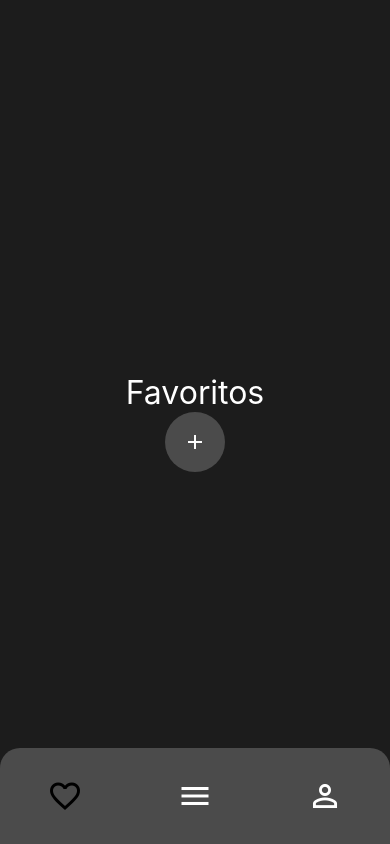
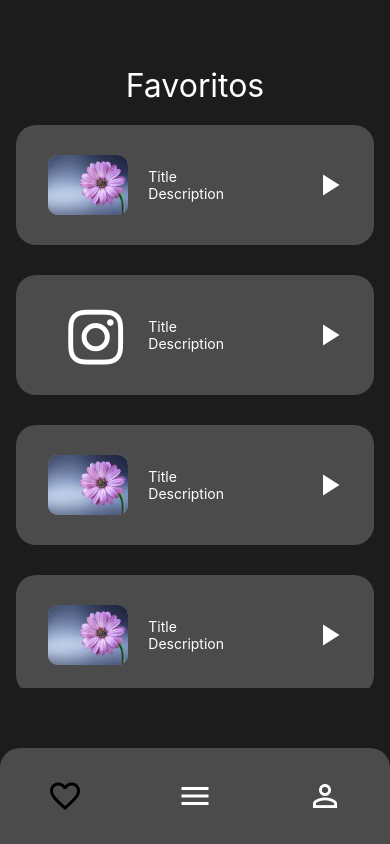
Before and after one commit to Ryoga05/VideoList, a React Native app: screen /Favoritos in a window 390 px wide. Built offline with nearby package versions, Linux system fonts and the light colour scheme; no server answers.

Commit message:
Afegir els videos a Favoritos.js

```diff
--- a/pages/Favoritos.js
+++ b/pages/Favoritos.js
@@ -1,11 +1,13 @@
 import React, { useEffect, useState } from 'react';
-import { View, Text, StyleSheet } from 'react-native';
+import { View, Text, StyleSheet, ScrollView } from 'react-native';
 import Icon from 'react-native-vector-icons/MaterialIcons';
-import Menu from '../components/Menu';
-import AddButton from '../components/AddButton';
 
 import { FIREBASE_STORAGE } from '../firebaseConfig'; // Importa la configuración de Firebase
 import { collection, getDocs, updateDoc, deleteDoc, doc } from 'firebase/firestore';
+
+import Menu from '../components/Menu';
+import AddButton from '../components/AddButton';
+import Video from '../components/Video';
 
 
 export default function Favoritos({ navigation }) {
@@ -13,6 +15,14 @@ export default function Favoritos({ navigation }) {
   return (
     <View style={styles.container}>
       <Text style={styles.title}>Favoritos</Text>
+      <ScrollView style={styles.scrollContainer} contentContainerStyle={styles.videoList}>
+        <Video type="YouTube" />
+        <Video type="Instagram" />
+        <Video type="YouTube" />
+        <Video type="YouTube" />
+        <Video type="YouTube" />
+        <Video type="YouTube" />
+      </ScrollView>
       <AddButton/>
       <Menu/>
     </View>
@@ -23,12 +33,21 @@ const styles = StyleSheet.create({
   container: {
     flex: 1,
     backgroundColor: '#1C1C1C',
-    justifyContent: 'center',
+    justifyContent: 'flex-start',
     alignItems: 'center',
     padding: 16,
   },
   title: {
     color: 'white',
     fontSize: 32,
-  }
+    marginBottom: 20,
+    marginTop: 50,
+  },
+  scrollContainer: {
+    flex: 1,
+    width: '100%',
+    marginBottom: 80,
+  },
+  videoList: {
+  },
 });
```
